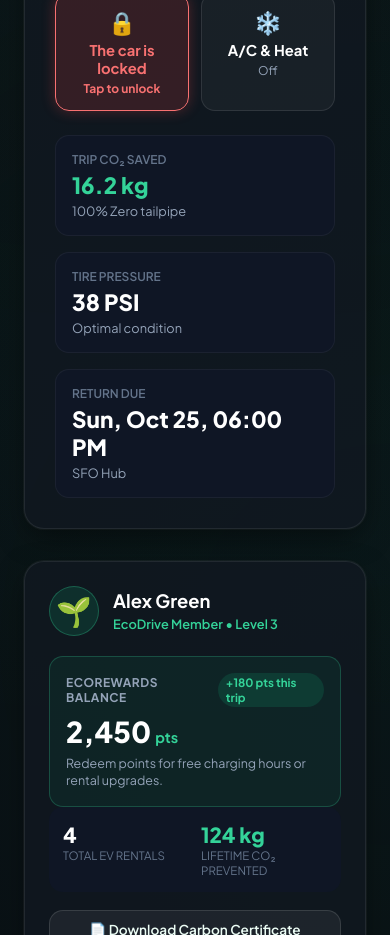
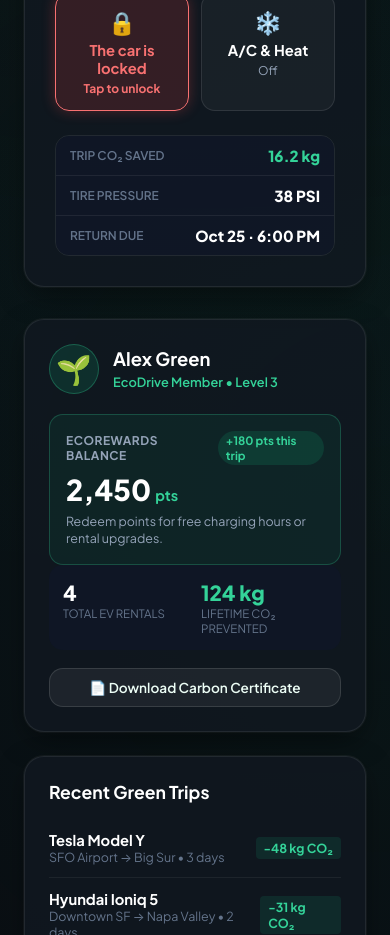
Before and after one commit to slowmotionsoundz/ecodrive-car-rental, a React (Vite) app: page /account in a window 390 px wide. Shown: the part 800-1735 px from the top of the page. Built offline with nearby package versions, Linux system fonts and the light colour scheme.

Commit message:
Made the account stats slimmer on mobile and removed a leftover CSS rule

```diff
--- a/src/App.css
+++ b/src/App.css
@@ -2185,12 +2185,6 @@
   }
 }
 
-@media (max-width: 480px) {
-  .remote-buttons-grid {
-    grid-template-columns: 1fr 1fr;
-  }
-}
-
 .btn-remote-action {
   background: rgba(255, 255, 255, 0.04);
   border: 1px solid rgba(255, 255, 255, 0.1);
@@ -2336,6 +2330,50 @@
 .telemetry-box-sub {
   font-size: 0.8rem;
   color: var(--text-muted);
+}
+
+.date-short {
+  display: none;
+}
+
+/* Phones: stats become slim rows (label left, value right) */
+@media (max-width: 640px) {
+  .account-telemetry-grid {
+    grid-template-columns: 1fr;
+    gap: 0;
+    border: 1px solid rgba(255, 255, 255, 0.08);
+    border-radius: var(--radius-md);
+    overflow: hidden;
+  }
+
+  .telemetry-box {
+    flex-direction: row;
+    justify-content: space-between;
+    align-items: center;
+    padding: 10px 14px;
+    border: none;
+    border-radius: 0;
+  }
+
+  .telemetry-box + .telemetry-box {
+    border-top: 1px solid rgba(255, 255, 255, 0.07);
+  }
+
+  .telemetry-box-val {
+    font-size: 0.95rem;
+  }
+
+  .telemetry-box-sub {
+    display: none;
+  }
+
+  .date-long {
+    display: none;
+  }
+
+  .date-short {
+    display: inline;
+  }
 }
 
 /* Account Sidebar */
--- a/src/pages/AccountPage.jsx
+++ b/src/pages/AccountPage.jsx
@@ -40,6 +40,15 @@
     hour: '2-digit',
     minute: '2-digit'
   });
+
+  const shortReturnDate = new Date(returnDate)
+    .toLocaleString('en-US', {
+      month: 'short',
+      day: 'numeric',
+      hour: 'numeric',
+      minute: '2-digit'
+    })
+    .replace(',', ' ·');
 
   return (
     <div className="page-container">
@@ -152,7 +161,10 @@
 
             <div className="telemetry-box">
               <span className="telemetry-box-label">Return Due</span>
-              <strong className="telemetry-box-val">{formattedReturnDate}</strong>
+              <strong className="telemetry-box-val">
+                <span className="date-long">{formattedReturnDate}</span>
+                <span className="date-short">{shortReturnDate}</span>
+              </strong>
               <span className="telemetry-box-sub">{selectedHub.split(' ')[0]} Hub</span>
             </div>
           </div>
```
